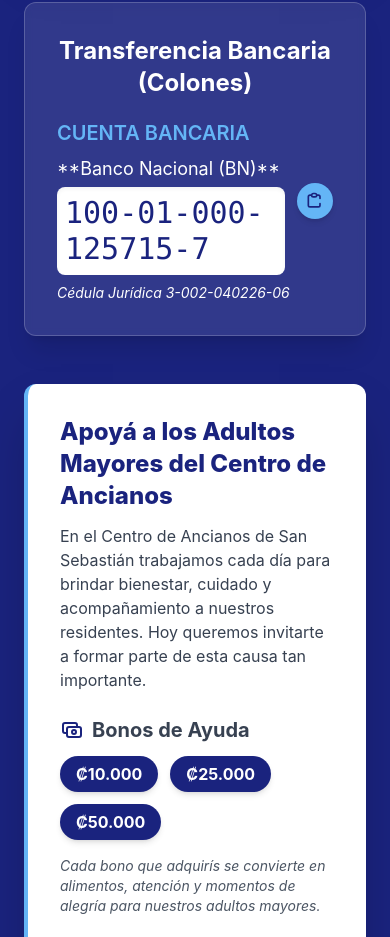
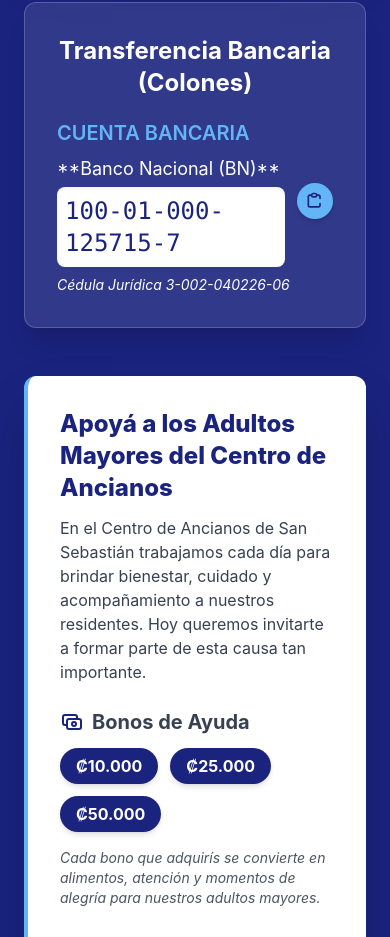
Before and after one commit to sejo48/bonos, a plain HTML site: page index.html in a window 390 px wide. Shown: the part 4031-4968 px from the top of the page. Drawn offline with nearby package versions, Linux system fonts and the light colour scheme.

Commit message:
Update index.html

```diff
--- a/index.html
+++ b/index.html
@@ -279,8 +279,8 @@
                         <p class="text-xl font-semibold mb-2 text-secondary">CUENTA BANCARIA</p>
                         <p class="text-lg">**Banco Nacional (BN)**</p>
                         <div class="flex items-center space-x-3">
-                            <!-- APLICACIÓN DE CLASES PARA MEJORAR EL RESPONSIVE Y REDUCIR EL TAMAÑO DE FUENTE EN MÓVIL -->
-                            <p id="bn-account-number" class="text-3xl sm:text-2xl font-mono break-all mt-1 bg-white text-primary p-2 rounded-lg inline-block shadow-inner" style="word-break: break-word;">
+                            <!-- CLASE sm:text-2xl CAMBIADA A text-2xl PARA QUE SE APLIQUE SIEMPRE EN MOBILE -->
+                            <p id="bn-account-number" class="text-2xl font-mono break-all mt-1 bg-white text-primary p-2 rounded-lg inline-block shadow-inner" style="word-break: break-word;">
                                 100-01-000-125715-7
                             </p>
                             <!-- Botón Copiar Cuenta Bancaria -->
```
